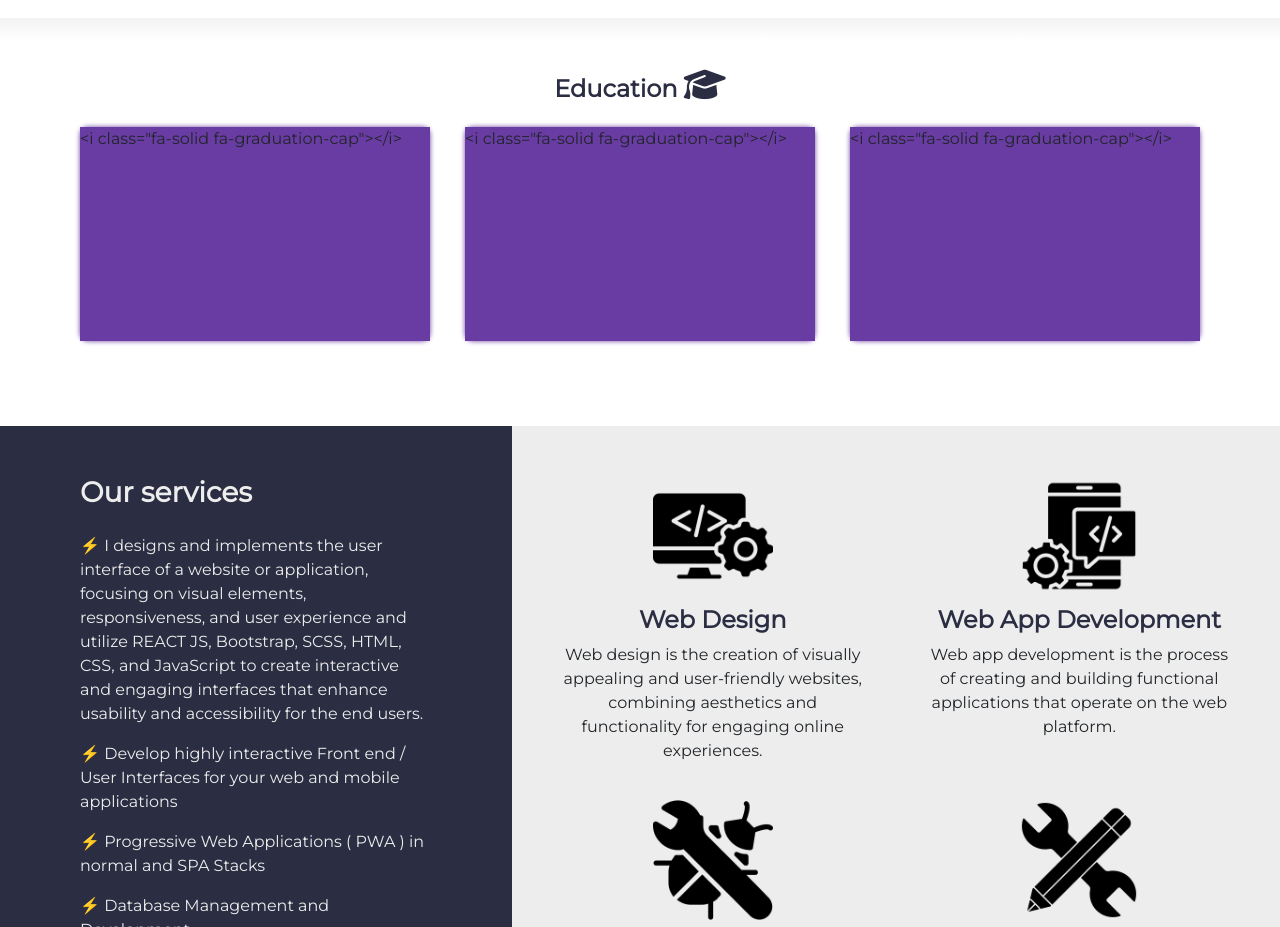
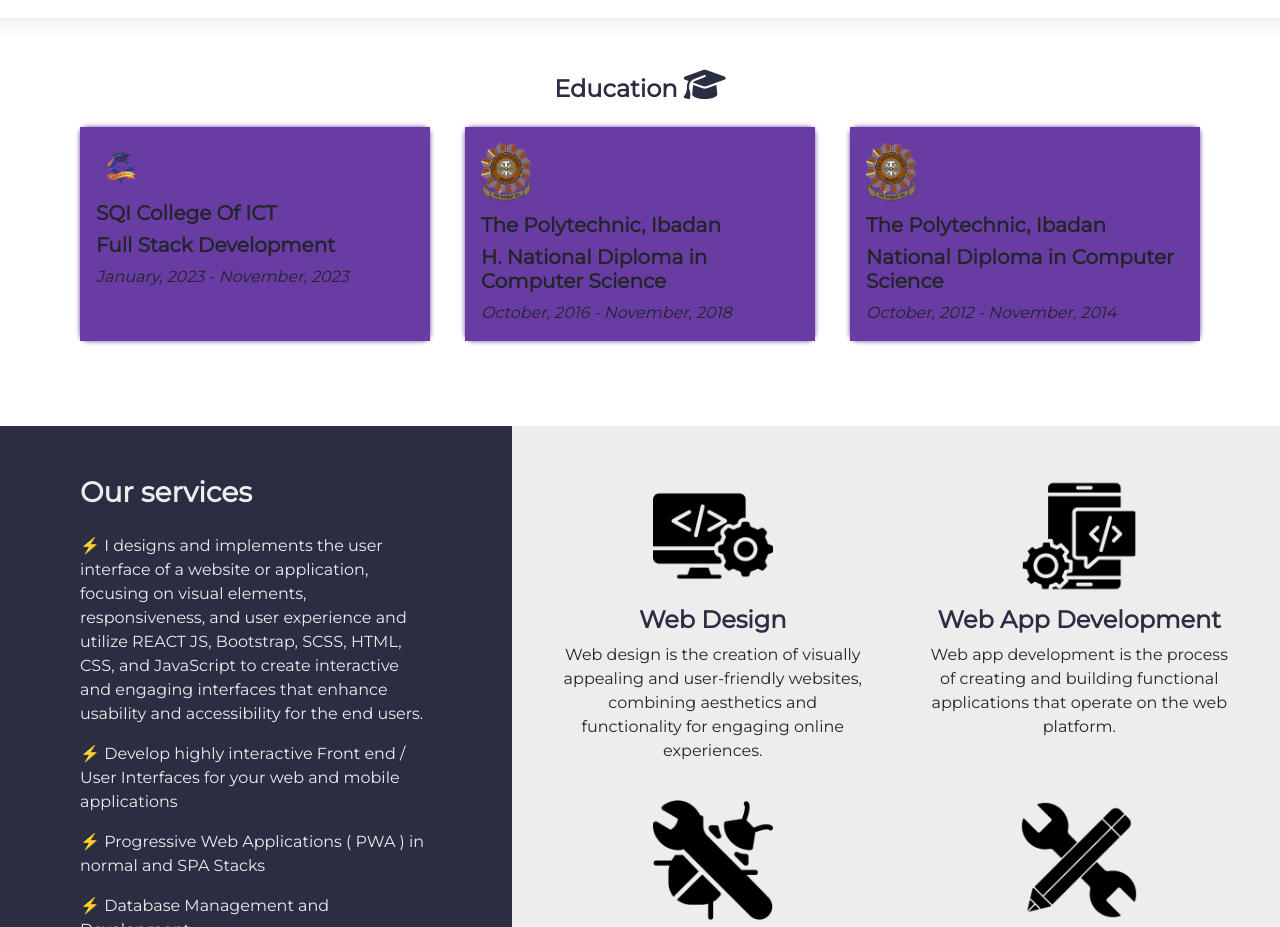
Before and after one commit to doiayokanmi/Dev-Damilola, a React (Vite) app: page / in a window 1280 px wide. Shown: the part 1740-2667 px from the top of the page. Built offline with nearby package versions, Linux system fonts and the light colour scheme.

Commit message:
education

```diff
--- a/src/App.css
+++ b/src/App.css
@@ -321,12 +321,13 @@ nav {
 }
 
 #eduCard::before {
-  content: '<i class="fa-solid fa-graduation-cap"></i>';
+  content: "";
   position: absolute;
   width: 100%;
   height: 100%;
   top: 0;
   right: 0;
+  z-index: -1;
   background-color: var(--primaryColor);
 }
 
```
